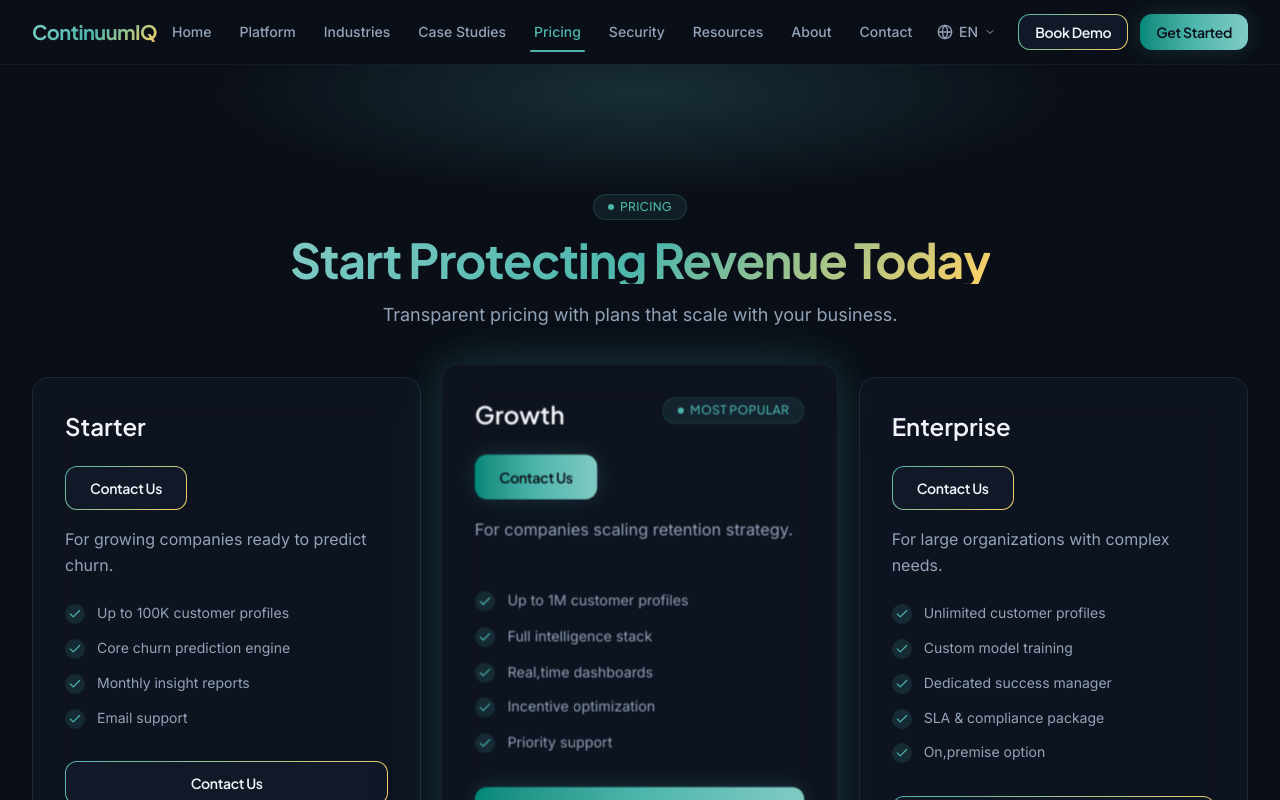
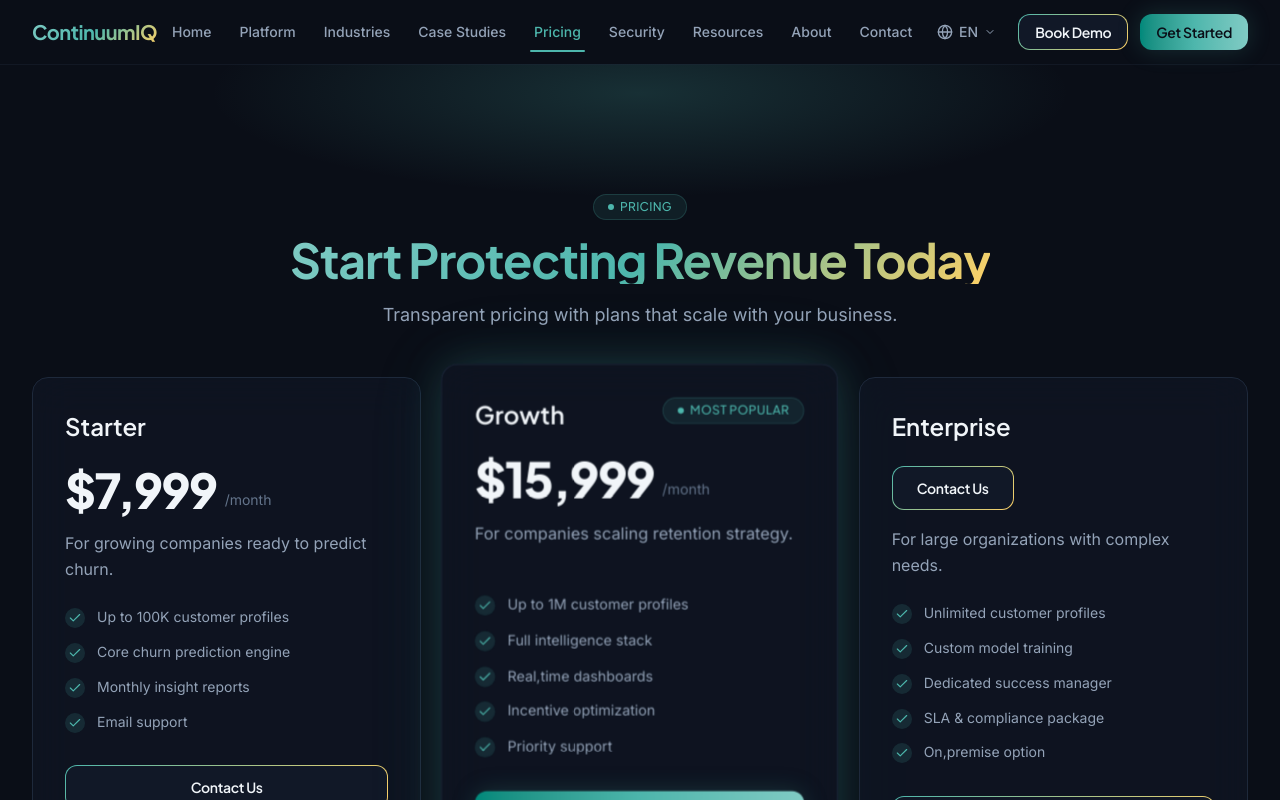
Before and after one commit to mohamedsemah/ContinuumIQ, a Next.js app: page /en/pricing in a window 1280 px wide. Shown: the top 800 px of the page. Built offline with nearby package versions, Linux system fonts and the light colour scheme.

Commit message:
feat: set new pricing for first two tiers with lead-gen fallback UX

```diff
--- a/components/sections/PricingSection.tsx
+++ b/components/sections/PricingSection.tsx
@@ -56,6 +56,8 @@ export function PricingSection() {
     {
       key: "starter",
       name: t("starter_name"),
+      price: t("starter_price"),
+      period: t("starter_period"),
       description: t("starter_desc"),
       features: [t("starter_f1"), t("starter_f2"), t("starter_f3"), t("starter_f4")],
       highlighted: false,
@@ -65,6 +67,8 @@ export function PricingSection() {
     {
       key: "growth",
       name: t("growth_name"),
+      price: t("growth_price"),
+      period: t("growth_period"),
       description: t("growth_desc"),
       features: [t("growth_f1"), t("growth_f2"), t("growth_f3"), t("growth_f4"), t("growth_f5")],
       highlighted: true,
@@ -118,6 +122,12 @@ export function PricingSection() {
                 {plan.tag ? <Badge className="shrink-0">{plan.tag}</Badge> : null}
               </div>
 
+              {plan.price ? (
+                <div className="mt-6 flex items-end gap-2">
+                  <span className="stat-number text-4xl text-text-primary sm:text-5xl">{plan.price}</span>
+                  {plan.period ? <span className="pb-1 text-sm text-text-muted">{plan.period}</span> : null}
+                </div>
+              ) : (
                 <div className="mt-6">
                   <Link
                     href={`mailto:${contactEmail}?subject=${encodeURIComponent(
@@ -132,6 +142,7 @@ export function PricingSection() {
                     {contactCta}
                   </Link>
                 </div>
+              )}
 
               <p className="mt-4 min-h-12 text-sm leading-relaxed text-text-secondary sm:text-base">{plan.description}</p>
 
--- a/messages/ar.json
+++ b/messages/ar.json
@@ -137,7 +137,7 @@
     "title": "ابدأ بحماية إيراداتك اليوم",
     "subtitle": "أسعار شفافة مع خطط تتوسع مع نمو أعمالك.",
     "starter_name": "المبتدئ",
-    "starter_price": "$2,500",
+    "starter_price": "$7,999",
     "starter_period": "/شهر",
     "starter_desc": "للشركات النامية المستعدة لتوقع الفقدان.",
     "starter_f1": "حتى 100 ألف ملف عميل",
@@ -145,7 +145,7 @@
     "starter_f3": "تقارير رؤى شهرية",
     "starter_f4": "دعم عبر البريد الإلكتروني",
     "growth_name": "النمو",
-    "growth_price": "$7,500",
+    "growth_price": "$15,999",
     "growth_period": "/شهر",
     "growth_desc": "للشركات التي توسع استراتيجية الاحتفاظ.",
     "growth_f1": "حتى مليون ملف عميل",
--- a/messages/en.json
+++ b/messages/en.json
@@ -137,7 +137,7 @@
     "title": "Start Protecting Revenue Today",
     "subtitle": "Transparent pricing with plans that scale with your business.",
     "starter_name": "Starter",
-    "starter_price": "$2,500",
+    "starter_price": "$7,999",
     "starter_period": "/month",
     "starter_desc": "For growing companies ready to predict churn.",
     "starter_f1": "Up to 100K customer profiles",
@@ -145,7 +145,7 @@
     "starter_f3": "Monthly insight reports",
     "starter_f4": "Email support",
     "growth_name": "Growth",
-    "growth_price": "$7,500",
+    "growth_price": "$15,999",
     "growth_period": "/month",
     "growth_desc": "For companies scaling retention strategy.",
     "growth_f1": "Up to 1M customer profiles",
```
Lines whose indentation alone changed are shown as unchanged.
